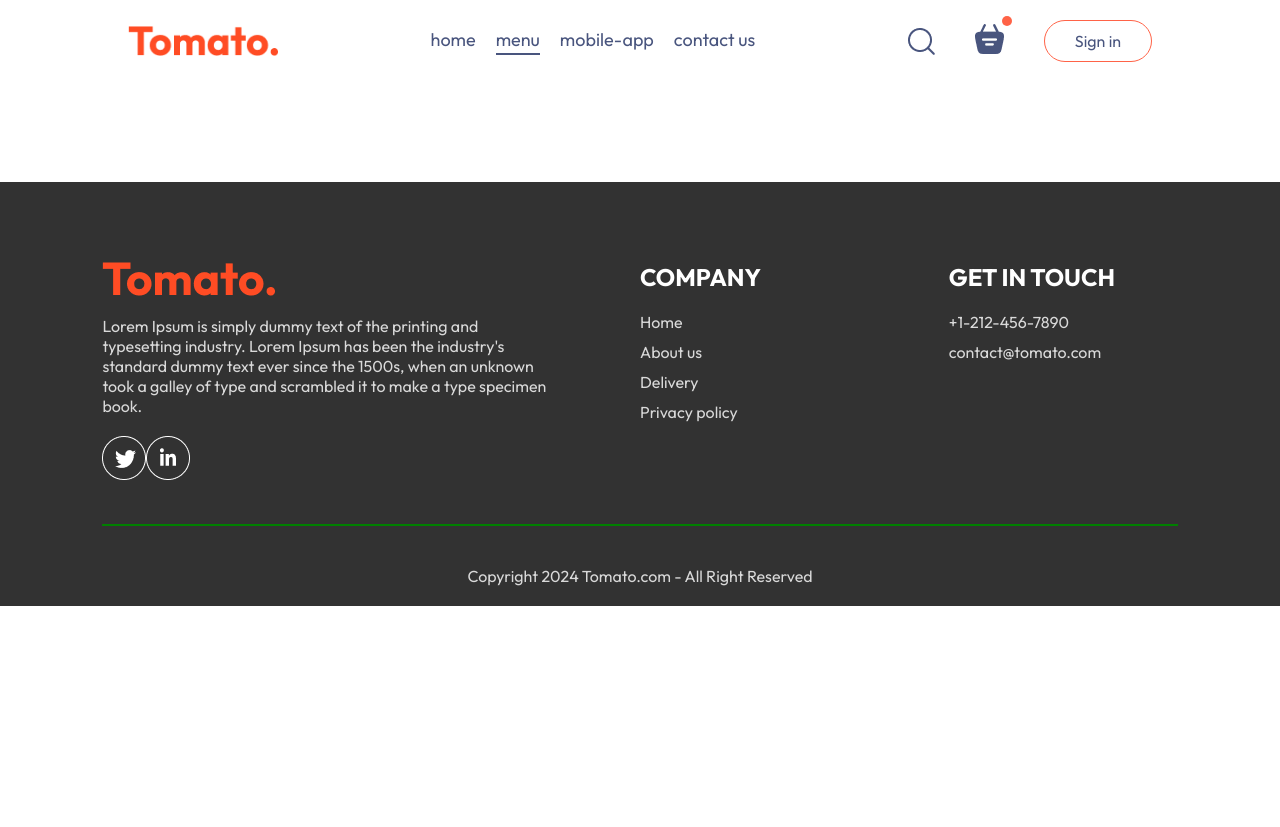
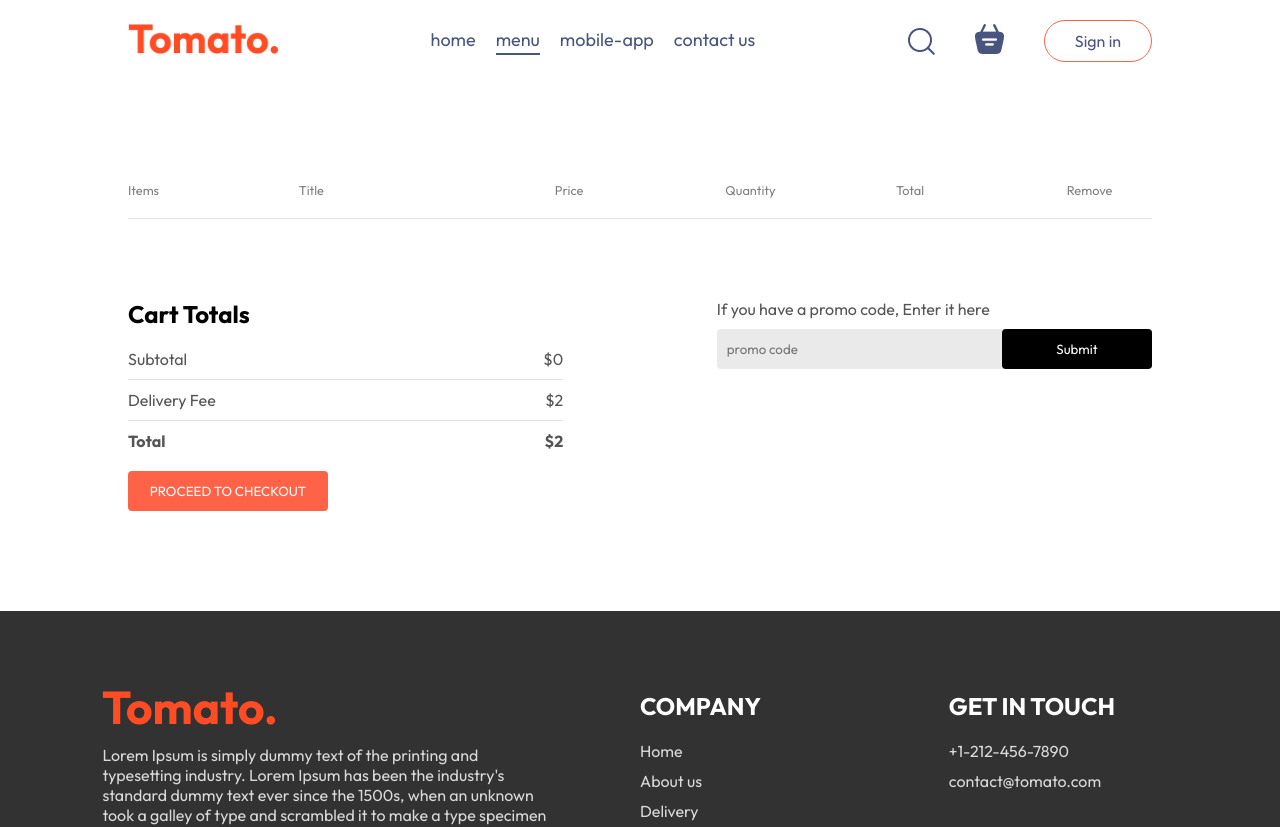
Before and after one commit to paz1ch/CNPM, a React (Vite) app in the folder frontend/: page /cart in a window 1280 px wide. Shown: the top 827 px of the page. Before the commit the page ends 800 px from the top, so only its background shows below. Built offline with nearby package versions, Linux system fonts and the light colour scheme.

Commit message:
create cart page and css for its

```diff
--- a/frontend/src/App.jsx
+++ b/frontend/src/App.jsx
@@ -13,7 +13,7 @@
 
   return (
     <>
-    {showLogin?<LoginPopup setShowLogin/>:<></>}
+    {showLogin?<LoginPopup setShowLogin={setShowLogin}/>:<></>}
       <div className='app'>
         <Navbar setShowLogin={setShowLogin} />
         <Routes>
--- a/frontend/src/components/Navbar/Navbar.jsx
+++ b/frontend/src/components/Navbar/Navbar.jsx
@@ -1,14 +1,17 @@
-import React, { useState } from 'react'
+import React, { useContext, useState } from 'react'
 import './Navbar.css'
 import { assets } from '../../assets/assets'
 import { Link } from 'react-router-dom'
+import { StoreContext } from '../../context/storeContext'
 
 const Navbar = ({setShowLogin}) => {
   const [menu, setMenu] = useState("menu")
 
+  const {getTotalCartAmount} = useContext(StoreContext);
+
   return (
     <div className='navbar'>
-      <img src={assets.logo} alt="" className="logo" />
+      <Link to='/'><img src={assets.logo} alt="" className="logo" /></Link>
       <ul className="navbar-menu">
         <Link to='/' onClick={()=>setMenu("home")} className={menu === "home" ? "active" : ""}>home</Link>
         <a href='#explore-menu' onClick={()=>setMenu("menu")} className={menu === "menu" ? "active" : ""}>menu</a>
@@ -18,8 +21,8 @@
       <div className="navbar-right">
         <img src={assets.search_icon} alt="" />
         <div className="navbar-search-icon">
-          <img src={assets.basket_icon} alt="" />
-          <div className="dot"></div>
+          <Link to='/cart'><img src={assets.basket_icon} alt="" /></Link>
+          <div className={getTotalCartAmount()===0?"":"dot"}></div>
         </div>
         <button onClick={()=>setShowLogin(true)} className='navbar-button'>Sign in</button>
       </div>
--- a/frontend/src/context/StoreContext.jsx
+++ b/frontend/src/context/StoreContext.jsx
@@ -8,31 +8,39 @@
     const [cartItems, setCartItems] = useState({});
 
     const addToCart = (itemId) => {
-        if(!cartItems[itemId]){
-            setCartItems((prev)=>({...prev,[itemId]:1}))
+        if (!cartItems[itemId]) {
+            setCartItems((prev) => ({ ...prev, [itemId]: 1 }))
         }
-        else{
-            setCartItems((prev)=>({...prev,[itemId]:prev[itemId]+1}))
+        else {
+            setCartItems((prev) => ({ ...prev, [itemId]: prev[itemId] + 1 }))
         }
     }
 
     const removeFromCart = (itemId) => {
-        setCartItems((prev)=>({...prev,[itemId]:prev[itemId]-1}))
+        setCartItems((prev) => ({ ...prev, [itemId]: prev[itemId] - 1 }))
     }
 
-    useEffect(()=>{
-        console.log(cartItems);
-    },[cartItems])
+    const getTotalCartAmount = () => {
+        let totalAmount = 0;
+        for (const item in cartItems) {
+            if (cartItems[item] > 0) {
+                let itemInfo = food_list.find((product) => product._id === item);
+                totalAmount += itemInfo.price * cartItems[item];
+            }
+        }
+        return totalAmount;
+    }
 
     const contextValue = {
         food_list,
         cartItems,
         setCartItems,
         addToCart,
-        removeFromCart
+        removeFromCart,
+        getTotalCartAmount
     }
 
-    return(
+    return (
         <StoreContext.Provider value={contextValue}>
             {props.children}
         </StoreContext.Provider>
--- a/frontend/src/pages/Cart/Cart.css
+++ b/frontend/src/pages/Cart/Cart.css
@@ -0,0 +1,106 @@
+.cart{
+    margin-top: 100px;
+}
+
+.cart-items-title{
+    display: grid;
+    grid-template-columns: 1fr 1.5fr 1fr 1fr 1fr 0.5fr;
+    align-items: center;
+    color: grey;
+    font-size: max(1vw, 12px);
+}
+
+.cart-items-item{
+    margin: 10px 0px;
+    color: black;
+}
+
+.cart-items-item img{
+    width: 50px;
+}
+
+.cart hr{
+    height: 1px;
+    background-color: #e2e2e2;
+    border: none;
+}
+
+.cart-items-item .cross{
+    cursor: pointer;
+}
+
+.cart-bottom{
+    margin-top: 80px;
+    display: flex;
+    justify-content: space-between;
+    gap: max(12vw, 20px);
+}
+
+.cart-total{
+    flex: 1;
+    display: flex;
+    flex-direction: column;
+    gap: 20px;
+}
+
+.cart-total-details{
+    display: flex;
+    justify-content: space-between;
+    color: #555;
+}
+
+.cart-total hr{
+    margin: 10px 0px;
+}
+
+.cart-total button{
+    border: none;
+    color: white;
+    background-color: tomato;
+    width: max(15vw, 200px);
+    padding: 12px 0px;
+    border-radius: 4px;
+    cursor: pointer;
+}
+
+.cart-promocode{
+    flex: 1;
+}
+
+.cart-promocode p{
+    color: #555;
+}
+
+.cart-promocode-input{
+    margin-top: 10px;
+    display: flex;
+    justify-content: space-between;
+    align-items: center;
+    background-color: #eaeaea;
+    border-radius: 4px;
+}
+
+.cart-promocode-input input{
+    background: transparent;
+    border: none;
+    outline: none;
+    padding-left: 10px;
+}
+
+.cart-promocode-input button{
+    width: max(10vw, 150px);
+    padding: 12px 5px;
+    background-color: black;
+    border: none;
+    color: white;
+    border-radius: 4px;
+}
+
+@media (max-width: 750px) {
+    .cart-bottom{
+        flex-direction: column-reverse;
+    }
+    .cart-promocode{
+        justify-content: start;
+    }
+}
--- a/frontend/src/pages/Cart/Cart.jsx
+++ b/frontend/src/pages/Cart/Cart.jsx
@@ -1,10 +1,74 @@
-import React from 'react'
+import React, { useContext } from 'react'
 import './Cart.css'
+import { StoreContext } from '../../context/storeContext'
 
 const Cart = () => {
+
+  const { cartItems, food_list, removeFromCart, getTotalCartAmount} = useContext(StoreContext);
+
   return (
-    <div>
+    <div className='cart'>
+      <div className="cart-items">
+        <div className="cart-items-title">
+          <p>Items</p>
+          <p>Title</p>
+          <p>Price</p>
+          <p>Quantity</p>
+          <p>Total</p>
+          <p>Remove</p>
+        </div>
+        <br />
+        <hr />
+        {food_list.map((item, index) => {
+          if (cartItems[item._id] > 0) {
+            return (
+              <div>
+                <div className='cart-items-title cart-items-item'>
+                  <img src={item.image} alt="" />
+                  <p>{item.name}</p>
+                  <p>${item.price}</p>
+                  <p>{cartItems[item._id]}</p>
+                  <p>${item.price * cartItems[item._id]}</p>
+                  <p onClick={()=>removeFromCart(item._id)} className='cross'>x</p>
+                </div>
+                <hr />
+              </div>
 
+            )
+          }
+        })}
+      </div>
+      <div className="cart-bottom">
+        <div className="cart-total">
+          <h2>Cart Totals</h2>
+          <div>
+            <div className="cart-total-details">
+              <p>Subtotal</p>
+              <p>${getTotalCartAmount()}</p>
+            </div>
+            <hr />
+            <div className="cart-total-details">
+              <p>Delivery Fee</p>
+              <p>${2}</p>
+            </div>
+            <hr />
+            <div className="cart-total-details">
+              <b>Total</b>
+              <b>${getTotalCartAmount()+2}</b>
+            </div>
+          </div>
+          <button>PROCEED TO CHECKOUT</button>
+        </div>
+        <div className="cart-promocode">
+          <div>
+            <p>If you have a promo code, Enter it here</p>
+            <div className='cart-promocode-input'>
+              <input type="text" placeholder='promo code' />
+              <button>Submit</button>
+            </div>
+          </div>
+        </div>
+      </div>
     </div>
   )
 }
```
